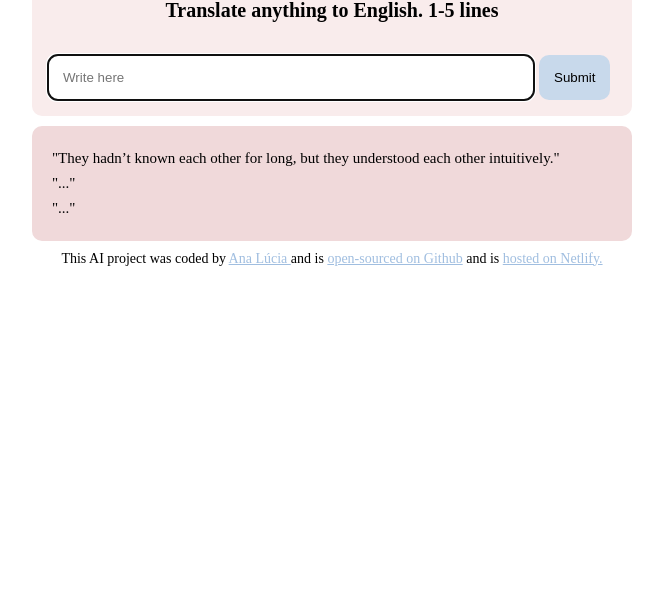
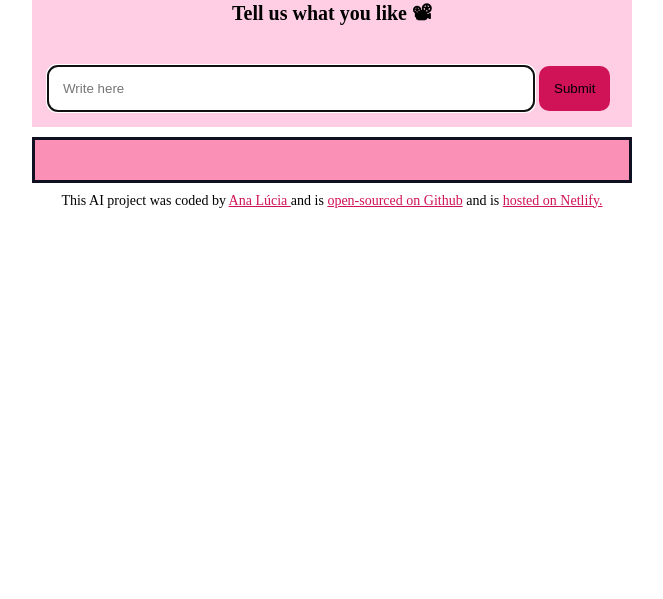
Before and after one commit to aluciadio/Ai-movie-recs, a plain HTML site: page index.html in a window 1280 px wide. Shown: the part 201-800 px from the top of the page, without its empty margins (308-971 px from the left). Drawn offline with nearby package versions, Linux system fonts and the light colour scheme.

Commit message:
changed the html, and css
i realized the project should be about something else

```diff
--- a/index.html
+++ b/index.html
@@ -4,14 +4,15 @@
     <meta charset="UTF-8" />
     <meta name="viewport" content="width=device-width, initial-scale=1.0" />
     <link rel="stylesheet" href="src/style.css"></style>
+    <script src="https://unpkg.com/typewriter-effect@latest/dist/core.js"></script>
     <title>Document</title>
   </head>
   <body>
     <div class="container">
       <header>
-        <h1>AI-ENGLISH-TRANSLATOR</h1>
-        <h2>Translate anything to English. 1-5 lines</h2>
-        <form>
+        <h1>AI-Movie-Recs</h1>
+        <h2>Tell us what you like 📽</h2>
+        <form id="movie-recs-form">
           <input
             type="text"
             placeholder="Write here"
@@ -25,13 +26,7 @@
         </form>
         </header>
         <main>
-        <div class="translation">
-          "They hadn’t known each other for long, but they understood each other
-          intuitively."
-          <br />
-          "..."
-          <br />
-          "..."
+        <div class="movieRecs" id="movieRecs">
         </div>
       </main>
       <footer>
@@ -50,5 +45,6 @@
         >
       </footer>
     </div>
+    <script src="src/index.js"></script>
   </body>
 </html>
--- a/src/style.css
+++ b/src/style.css
@@ -13,8 +13,7 @@ h2 {
 }
 
 header {
-  background-color: #f9ecec;
-  border-radius: 10px;
+  background-color: #ffcee4;
 }
 
 .container {
@@ -35,7 +34,7 @@ footer {
 }
 
 a {
-  color: #a0bee0;
+  color: #d01257;
 }
 
 .instructions {
@@ -51,13 +50,13 @@ a {
   max-width: 20%;
   border: none;
   border-radius: 10px;
-  background-color: #c8d9eb;
+  background-color: #d01257;
 }
 
-.translation {
+.movieRecs {
   padding: 20px;
   line-height: 25px;
   font-size: 15px;
-  background-color: #f0d9da;
-  border-radius: 10px;
+  background-color: #fb90b7;
+  border: 3px solid #0f1021;
 }
```
